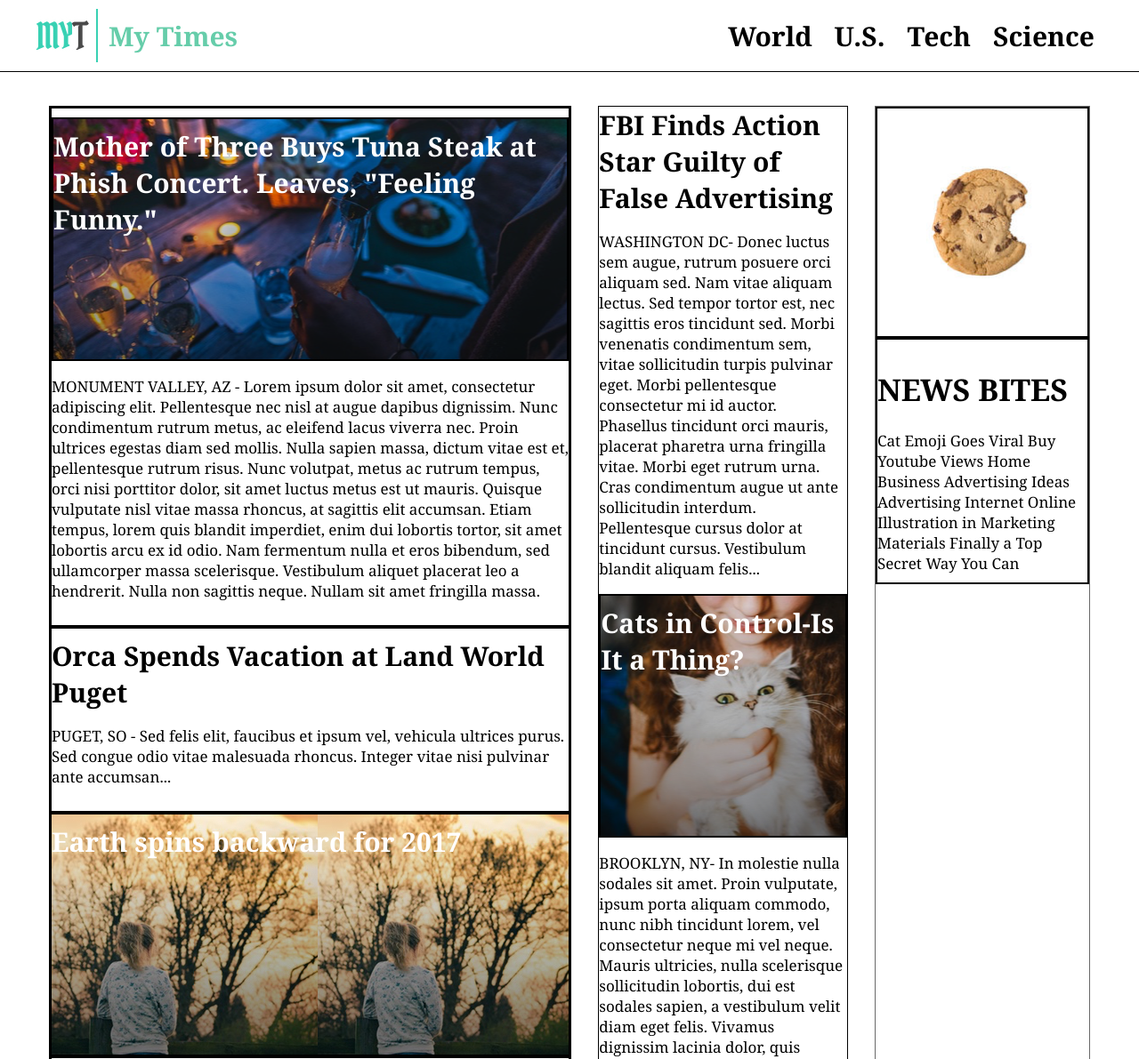
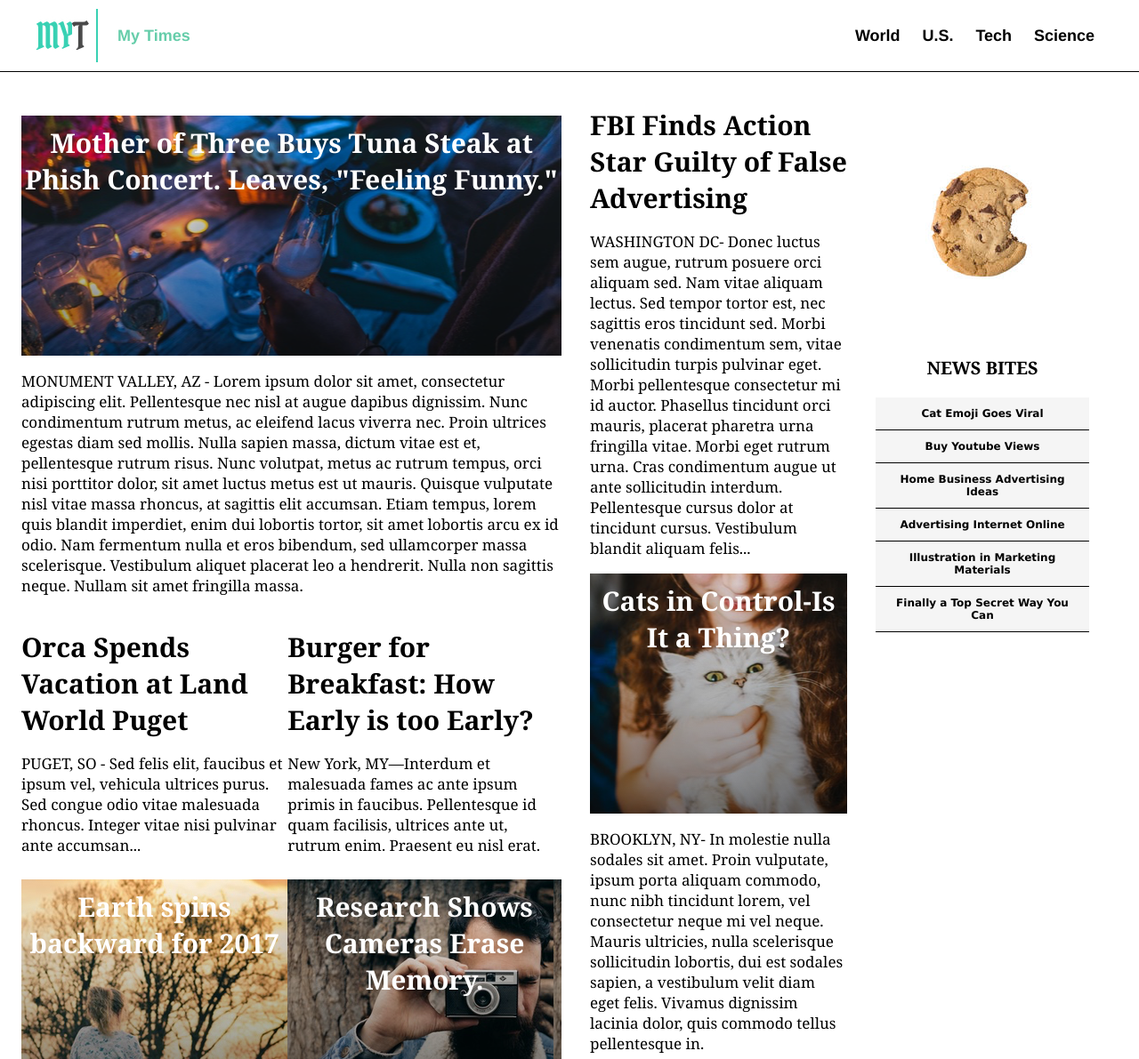
Before and after one commit to BeauPesa/NY-times, a plain HTML site: page index.html in a window 1280 px wide. Shown: the top 1191 px of the page at 89% size. Drawn offline with Linux system fonts and the light colour scheme; files whose address does not match are found by name.

Commit message:
seventh commit

```diff
--- a/index.html
+++ b/index.html
@@ -14,7 +14,7 @@
   <header>
     <div class="logo">
       <img src="resources/images/logo/img-myt-logo.jpg">
-      <span>My Times</span>
+      <nav><span>My Times</span><nav>
     </div>
     <nav>
       <span><a href="#">World</a></span>
@@ -41,8 +41,9 @@
            quis blandit imperdiet, enim dui lobortis tortor, sit amet lobortis arcu ex id odio. Nam fermentum nulla et eros bibendum, sed ullamcorper massa scelerisque. Vestibulum aliquet placerat leo a hendrerit. Nulla non sagittis neque. Nullam sit amet fringilla massa.</p>
           </div>
         </div>
+        <div class="twocolumn">
         <div>
-          <div class="content">
+          <div class="orca content">
             <h2>Orca Spends Vacation at Land World Puget</h2>
             <p>PUGET, SO - Sed felis elit, faucibus et ipsum vel, vehicula ultrices purus. Sed congue odio vitae malesuada rhoncus. Integer vitae nisi pulvinar ante accumsan...</p>
           </div>
@@ -52,7 +53,7 @@
         </div>
 
         <div>
-          <div class="content">
+          <div class=" burger content">
             <h2>Burger for Breakfast: How Early is too Early?</h2>
             <p>New York, MY—Interdum et malesuada fames ac ante ipsum primis in faucibus. Pellentesque id quam facilisis, ultrices ante ut, rutrum enim. Praesent eu nisl erat.</p>
           </div>
@@ -60,7 +61,7 @@
           <span>Research Shows Cameras Erase Memory.</span>
           </div>
         </div>
-
+      </div>
       </div>
 
 <!-- SECOND COLUMN -->
@@ -81,9 +82,14 @@
           <div class="content">
             <img src="/Stuff/development projects/codecademyprojects/09.NY times/NY Times (codecademy solution)/project/resources/images/img-news-bite.png" alt="cookie">
           </div>
-         <div class="content">
-            <h1>NEWS BITES</h1>
-            Cat Emoji Goes Viral Buy Youtube Views Home Business Advertising Ideas Advertising Internet Online Illustration in Marketing Materials Finally a Top Secret Way You Can
+         <div class="news-bites">
+            <h3>NEWS BITES</h3>
+            <span class="bite"><a href="#">Cat Emoji Goes Viral</a></span>
+            <span class="bite"><a href="#">Buy Youtube Views</a></span>
+            <span class="bite"><a href="#">Home Business Advertising Ideas</a></span>
+            <span class="bite"><a href="#">Advertising Internet Online</a></span>
+            <span class="bite"><a href="#">Illustration in Marketing Materials</a></span>
+            <span class="bite"><a href="#">Finally a Top Secret Way You Can</a></span>
          </div>
        </div>
      </div>
--- a/resources/CSS/style.css
+++ b/resources/CSS/style.css
@@ -23,18 +23,31 @@ h2 {
   font-weight: bold;
 }
 
+h3 {
+  text-align: center;
+}
+
 span {
   font-family: Georgia;
   font-weight: bold;
   font-size: 30px;
+  text-align: center;
   color: white;
 }
 
 /* HEADER */
 
-nav span {
+.navigation {
   display: inline-block;
   padding: 20px 10px;
+  font-style: sans-serif;
+}
+
+nav span{
+  display: inline-block;
+  padding: 20px 10px;
+  font-family: "helvetica";
+  font-size: 18px;
 
 }
 
@@ -81,14 +94,14 @@ header nav {
   height: auto;
   padding: 0px;
   text-align: left;
-  border-bottom: 2px black solid;
+  /*border-bottom: 2px black solid;*/
 }
 
 .content {
   display: flex;
   flex-direction: column;
   background-color: white;
-  border: 2px black solid;
+  /*border: 2px black solid;*/
   padding: 10px 0px;
   font-family: Georgia;
   font-size: 17px;
@@ -97,7 +110,7 @@ header nav {
 
 .photo-content {
   display: flex;
-  border: 2px black solid;
+  /*border: 2px black solid;*/
 }
 
 .section {
@@ -117,7 +130,7 @@ header nav {
   display: flex;
   flex-direction: column;
   margin-right: 32px;
-  outline: 1px solid dimgrey;
+  /*outline: 1px solid dimgrey;*/
   z-index: 0;
   /*box-shadow: 2px 2px 2px black;*/
 
@@ -125,11 +138,24 @@ header nav {
 
 /* FIRST NEWS COLUMN */
 
+.twocolumn {
+  display: flex;
+  flex-direction: row;
+}
+
+.orca {
+  display: flex;
+}
+
+.burger {
+  display: flex;
+}
+
 .large {
   z-index: 0;
   width: 630px;
-  outline: 1px solid black;
-  margin-left: 32px;
+  /*outline: 1px solid black;*/
+  margin-left: 0px;
   /*box-shadow: 2px 2px 2px black;*/
 }
 
@@ -153,7 +179,7 @@ header nav {
 .medium {
   z-index: 0;
   width: 300px;
-  outline: 1px solid black;
+  /*outline: 1px solid black;*/
 
   /*box-shadow: 2px 2px 2px black;*/
 }
@@ -168,3 +194,13 @@ header nav {
 .small {
   width: 240px;
 }
+
+.news-bites .bite {
+  display: block;
+  padding: 11px 20px;
+  border-bottom: 1px solid black;
+  background-color: whitesmoke;
+  font-family: "Verdana", sans-serif;
+  font-size: 12px;
+  color: dimgray;
+}
```
